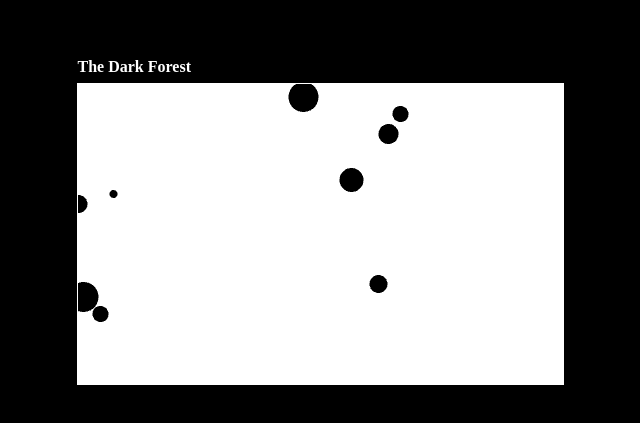
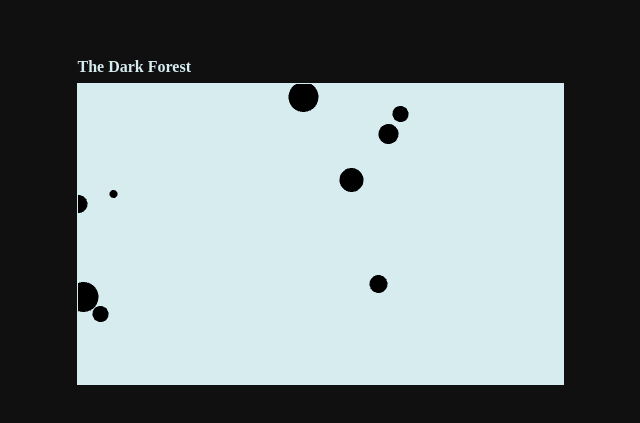
Before and after one commit to benrosen/dark-forest, a website with bundled scripts: page client/src/index.html in a window 1280 px wide. Shown: the part 183-606 px from the top of the page, without its empty margins (320-960 px from the left). Built offline with nearby package versions, Linux system fonts and the light colour scheme.

Commit message:
update colors to ice blue and off-black

```diff
--- a/client/src/index.css
+++ b/client/src/index.css
@@ -1,17 +1,17 @@
 html,
 body {
-  background-color: black;
+  background-color: #101010;
   height: 100%;
   margin: 0;
 }
 
 header {
   width: 100%;
-  outline: 1px solid white;
+  outline: 1px solid #d6ecef;
 }
 
 h1 {
-  color: white;
+  color: #d6ecef;
   font-size: medium;
   margin: 0;
   padding: 0.5rem 0;
@@ -33,5 +33,5 @@ h1 {
 #game {
   display: flex;
   height: 300px;
-  outline: 1px solid white;
+  outline: 1px solid #d6ecef;
 }
--- a/client/src/index.ts
+++ b/client/src/index.ts
@@ -117,7 +117,7 @@ const createGameClient = async (webSocketApiUrl: string) => {
   // }
 
   const game = new Phaser.Game({
-    backgroundColor: 0xffffff,
+    backgroundColor: 0xd6ecef,
     height: "100%",
     parent: "game",
     scene: {
```
